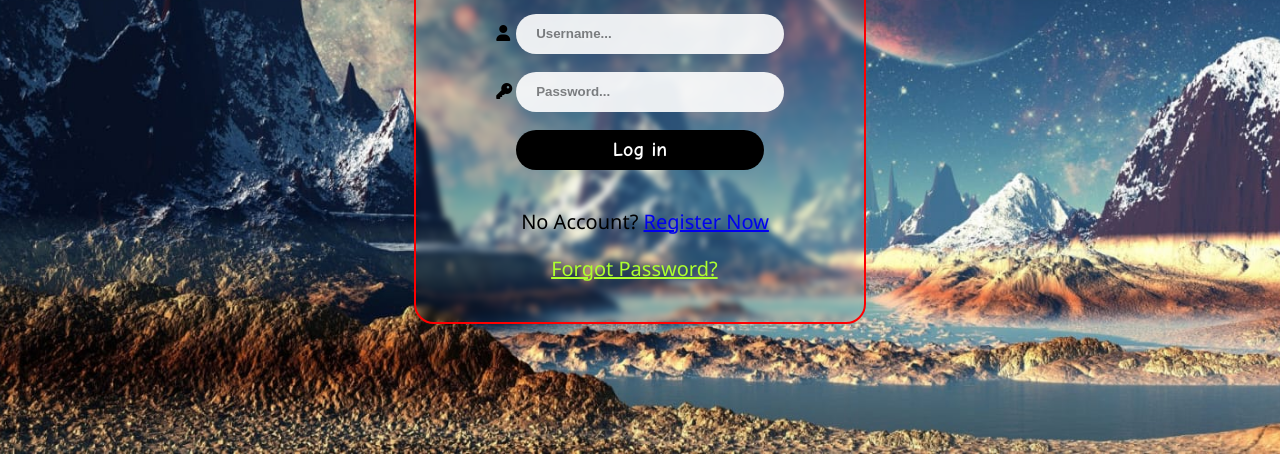
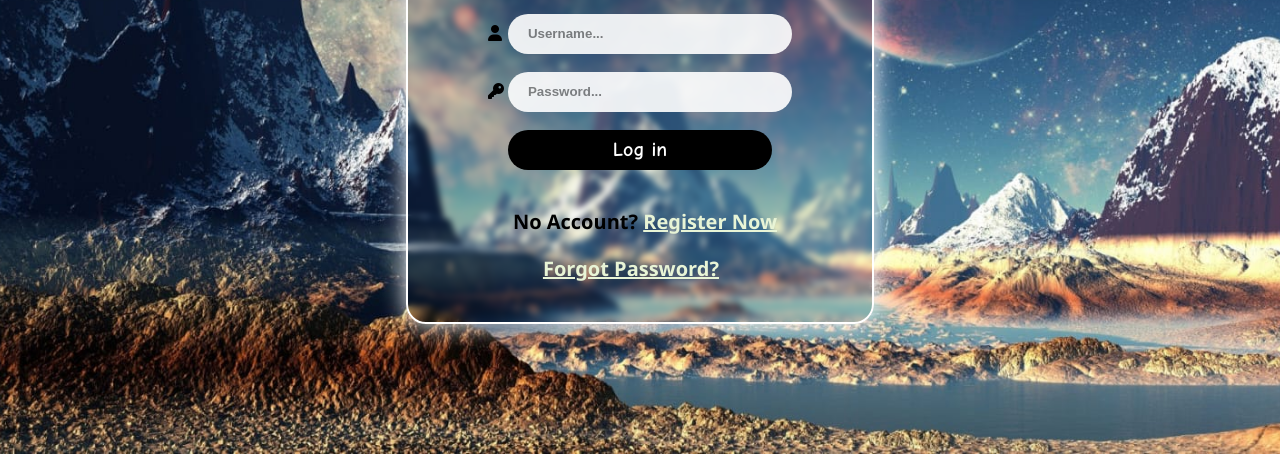
Before and after one commit to shivamwebsite/shivam, a plain HTML site: page index.html in a window 1280 px wide. Shown: the part 362-816 px from the top of the page. Drawn offline with Linux system fonts and the light colour scheme.

Commit message:
done by me

```diff
--- a/check.css
+++ b/check.css
@@ -43,6 +43,7 @@ p {
     position: relative;
     color: black;
     font-size: 20px;
+    font-weight: bold;
     font-family: 'Segoe UI', Tahoma, Geneva, Verdana, sans-serif;
     left: 5px;
 }
@@ -52,6 +53,7 @@ p {
     position: relative;
     left: 15px;
     bottom: 20px;
+    font-weight: bold;
     font-family: Comic Sans Ms;
 }
 
@@ -63,7 +65,8 @@ p {
     /* height: 470px; */
     flex-direction: column;
     justify-content: center;
-    border: 2px solid red;
+    border: 2px solid white;
+    box-shadow: 0px 0px 25px white;
     border-radius: 20px;
     backdrop-filter: blur(3px);
 }
@@ -110,8 +113,9 @@ p {
 
 #forgotpw {
     position: relative;
-    color: greenyellow;
+    color: rgb(232, 244, 214);
     font-size: 20px;
+    font-weight: bold;
     font-family: 'Segoe UI', Tahoma, Geneva, Verdana, sans-serif;
     left: 35px;
 }
--- a/index.html
+++ b/index.html
@@ -14,6 +14,10 @@
         }
         .topHeader h1{
             margin: 10px;
+        }
+         a{
+            color: rgb(232, 244, 214);
+            /* text-decoration: none; */
         }
     </style>
 </head>
```
